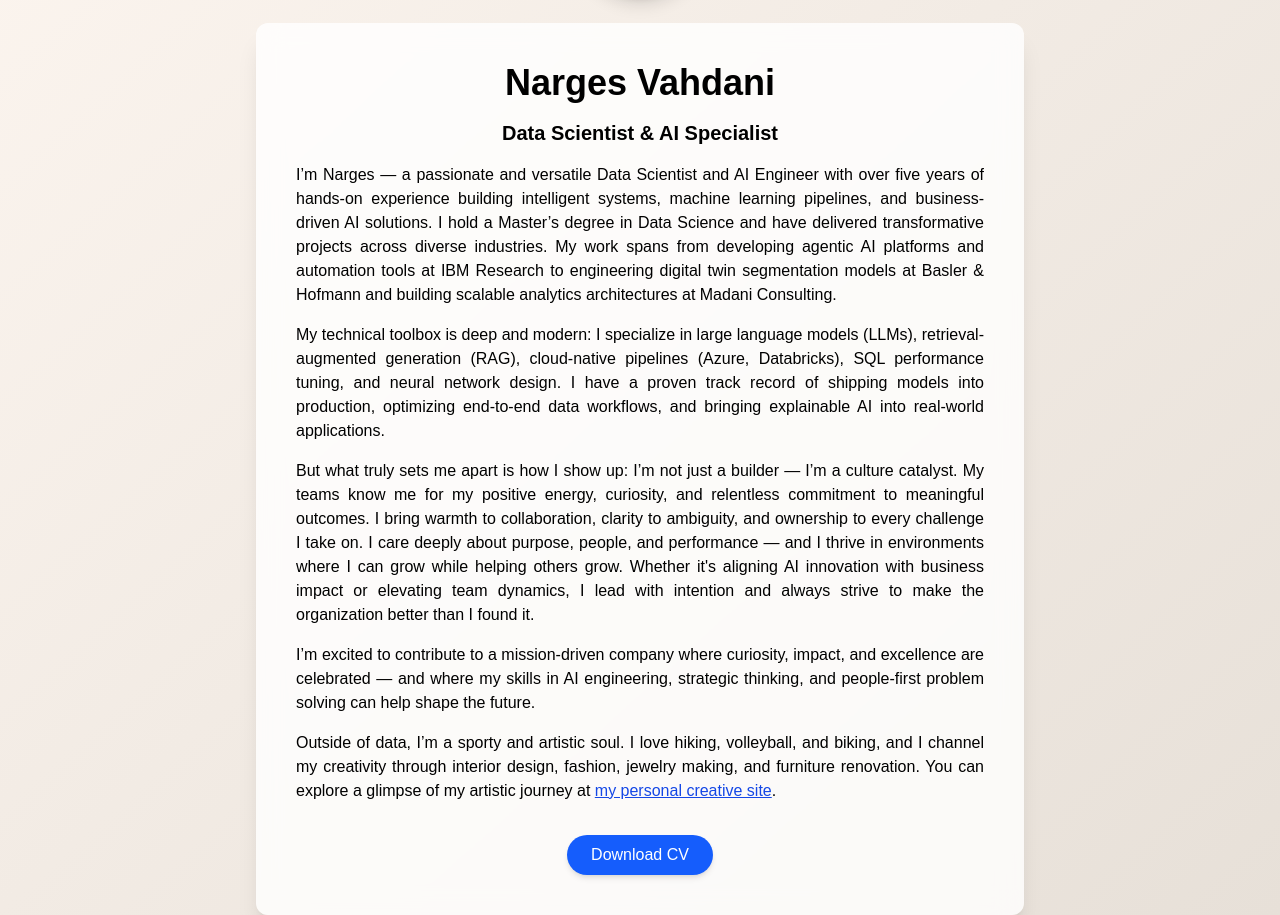
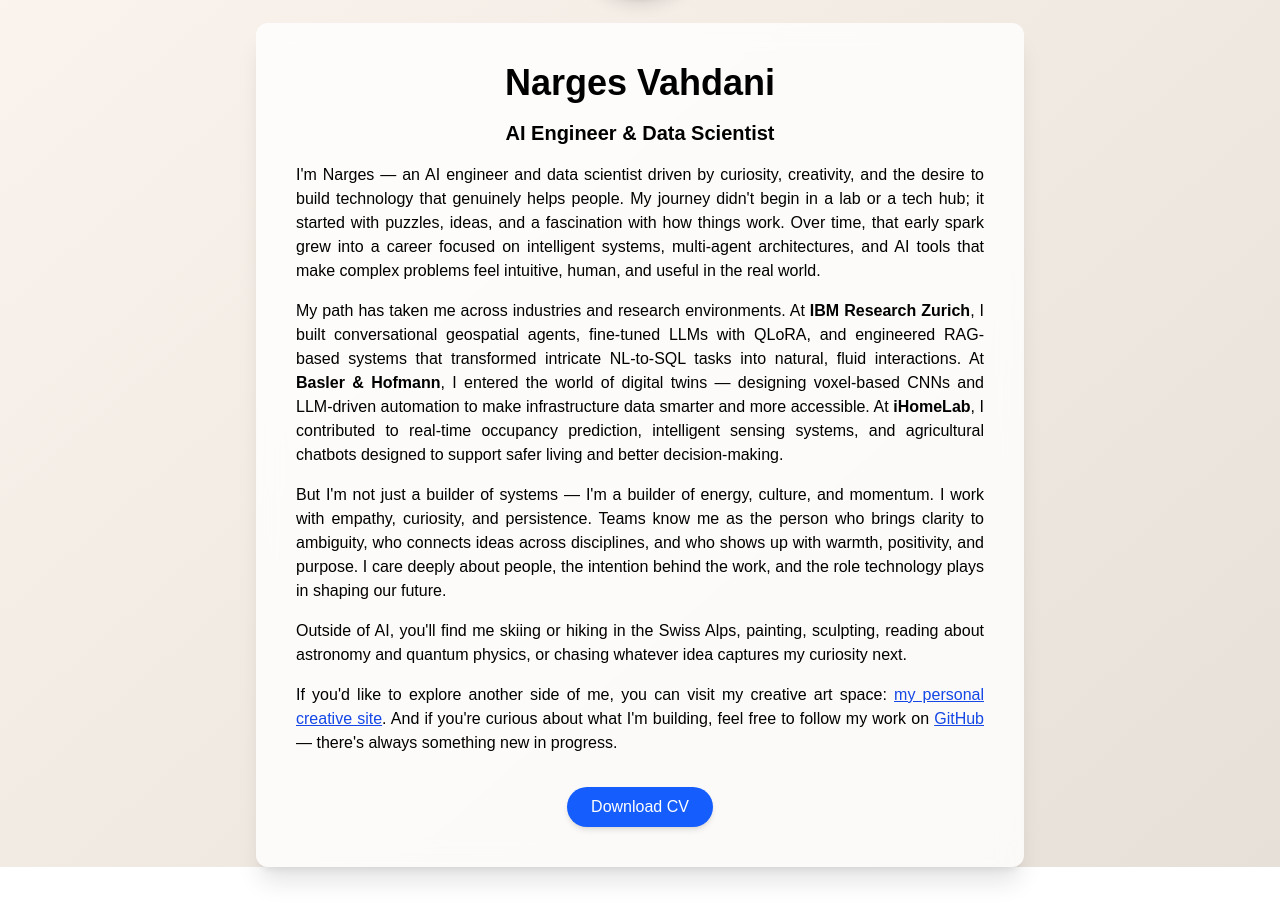
Before and after one commit to nargesghv/my-cv-site, a Next.js app: page / in a window 1280 px wide. Shown: the part 248-1163 px from the top of the page. After the commit the page ends 1115 px from the top, so only its background shows below. Built offline with nearby package versions, Linux system fonts and the light colour scheme.

Commit message:
Update page.tsx

```diff
--- a/src/app/page.tsx
+++ b/src/app/page.tsx
@@ -12,7 +12,6 @@ export default function Home() {
     { href: '/cv', label: 'CV' },
     { href: '/projects', label: 'Projects' },
     { href: '/contact', label: 'Contact' },
-
   ];
 
   return (
@@ -38,7 +37,10 @@ export default function Home() {
       </nav>
 
       {/* Hero Section */}
-      <section id="home" className="flex flex-col items-center justify-center min-h-[90vh] text-center px-4 md:px-6">
+      <section
+        id="home"
+        className="flex flex-col items-center justify-center min-h-[90vh] text-center px-4 md:px-6"
+      >
         {/* Profile Picture */}
         <div className="relative mb-6 animate-fade-in">
           <Image
@@ -52,24 +54,75 @@ export default function Home() {
 
         {/* Text Block */}
         <div className="backdrop-blur-md bg-white/80 text-black p-6 md:p-10 rounded-xl shadow-xl max-w-3xl animate-slide-up text-justify space-y-4">
-          <h2 className="text-2xl md:text-4xl font-bold text-center">Narges Vahdani</h2>
-          <h3 className="text-lg md:text-xl font-semibold text-center">Data Scientist & AI Specialist</h3>
+          <h2 className="text-2xl md:text-4xl font-bold text-center">
+            Narges Vahdani
+          </h2>
+          <h3 className="text-lg md:text-xl font-semibold text-center">
+            AI Engineer &amp; Data Scientist
+          </h3>
 
-          <p> I’m Narges — a passionate and versatile Data Scientist and AI Engineer with over five years of hands-on experience building intelligent systems, machine learning pipelines, and business-driven AI solutions. I hold a Master’s degree in Data Science and have delivered transformative projects across diverse industries. My work spans from developing agentic AI platforms and automation tools at IBM Research to engineering digital twin segmentation models at Basler & Hofmann and building scalable analytics architectures at Madani Consulting. </p>
+          <p>
+            I&apos;m Narges — an AI engineer and data scientist driven by curiosity,
+            creativity, and the desire to build technology that genuinely helps
+            people. My journey didn&apos;t begin in a lab or a tech hub; it started
+            with puzzles, ideas, and a fascination with how things work. Over
+            time, that early spark grew into a career focused on intelligent
+            systems, multi-agent architectures, and AI tools that make complex
+            problems feel intuitive, human, and useful in the real world.
+          </p>
 
-          <p> My technical toolbox is deep and modern: I specialize in large language models (LLMs), retrieval-augmented generation (RAG), cloud-native pipelines (Azure, Databricks), SQL performance tuning, and neural network design. I have a proven track record of shipping models into production, optimizing end-to-end data workflows, and bringing explainable AI into real-world applications. </p>
+          <p>
+            My path has taken me across industries and research environments. At{' '}
+            <strong>IBM Research Zurich</strong>, I built conversational
+            geospatial agents, fine-tuned LLMs with QLoRA, and engineered
+            RAG-based systems that transformed intricate NL-to-SQL tasks into
+            natural, fluid interactions. At <strong>Basler &amp; Hofmann</strong>,
+            I entered the world of digital twins — designing voxel-based CNNs
+            and LLM-driven automation to make infrastructure data smarter and
+            more accessible. At <strong>iHomeLab</strong>, I contributed to
+            real-time occupancy prediction, intelligent sensing systems, and
+            agricultural chatbots designed to support safer living and better
+            decision-making.
+          </p>
 
-          <p> But what truly sets me apart is how I show up: I’m not just a builder — I’m a culture catalyst. My teams know me for my positive energy, curiosity, and relentless commitment to meaningful outcomes. I bring warmth to collaboration, clarity to ambiguity, and ownership to every challenge I take on. I care deeply about purpose, people, and performance — and I thrive in environments where I can grow while helping others grow. Whether it's aligning AI innovation with business impact or elevating team dynamics, I lead with intention and always strive to make the organization better than I found it. </p>
-          <p> I’m excited to contribute to a mission-driven company where curiosity, impact, and excellence are celebrated — and where my skills in AI engineering, strategic thinking, and people-first problem solving can help shape the future. </p>
           <p>
-            Outside of data, I’m a sporty and artistic soul. I love hiking, volleyball, and biking, and I channel my creativity through interior design, fashion, jewelry making, and furniture renovation. You can explore a glimpse of my artistic journey at{' '}
+            But I&apos;m not just a builder of systems — I&apos;m a builder of
+            energy, culture, and momentum. I work with empathy, curiosity, and
+            persistence. Teams know me as the person who brings clarity to
+            ambiguity, who connects ideas across disciplines, and who shows up
+            with warmth, positivity, and purpose. I care deeply about people,
+            the intention behind the work, and the role technology plays in
+            shaping our future.
+          </p>
+
+          <p>
+            Outside of AI, you&apos;ll find me skiing or hiking in the Swiss Alps,
+            painting, sculpting, reading about astronomy and quantum physics, or
+            chasing whatever idea captures my curiosity next.
+          </p>
+
+          <p>
+            If you&apos;d like to explore another side of me, you can visit my
+            creative art space:{' '}
             <a
               href="https://narivahdan.wixsite.com/website"
               target="_blank"
+              rel="noopener noreferrer"
               className="text-blue-700 underline"
             >
               my personal creative site
-            </a>.
+            </a>
+            . And if you&apos;re curious about what I&apos;m building, feel free to
+            follow my work on{' '}
+            <a
+              href="https://github.com/nargesghv"
+              target="_blank"
+              rel="noopener noreferrer"
+              className="text-blue-700 underline"
+            >
+              GitHub
+            </a>
+            — there&apos;s always something new in progress.
           </p>
 
           <div className="text-center pt-4">
```
